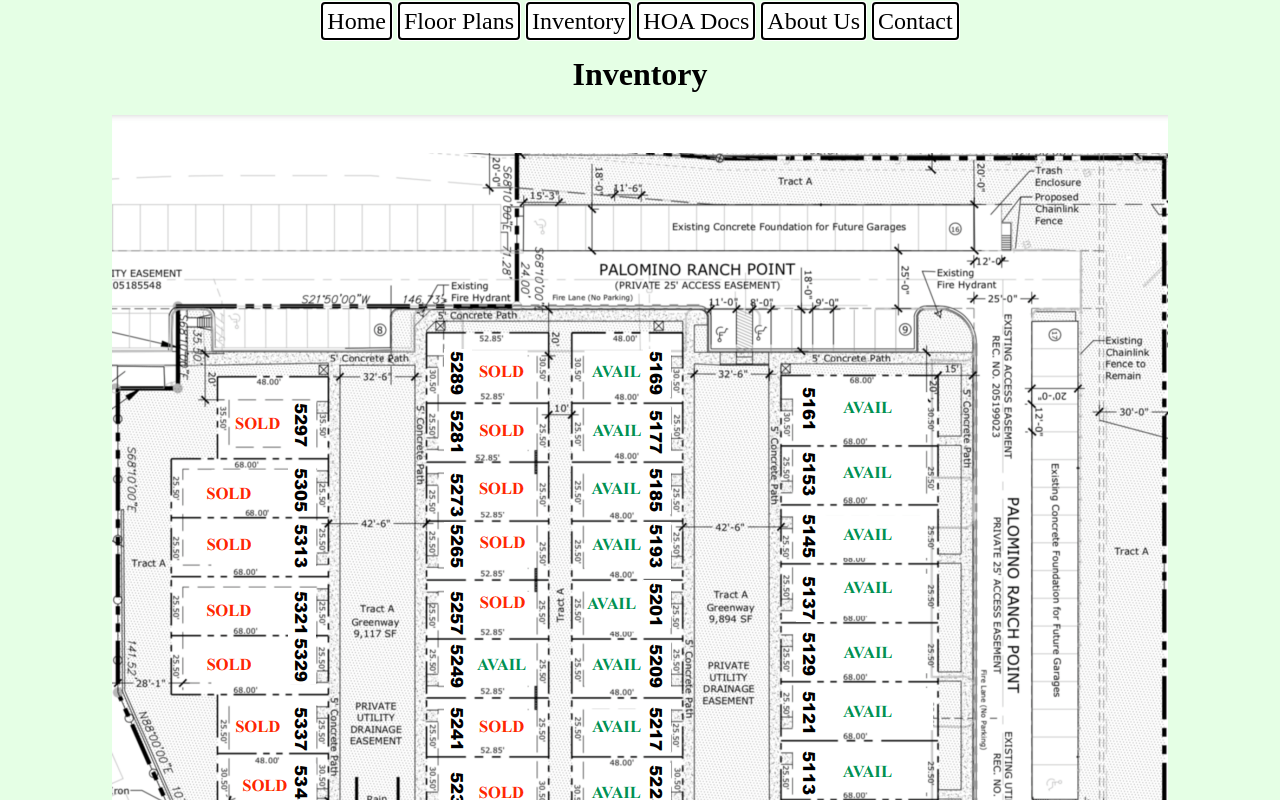
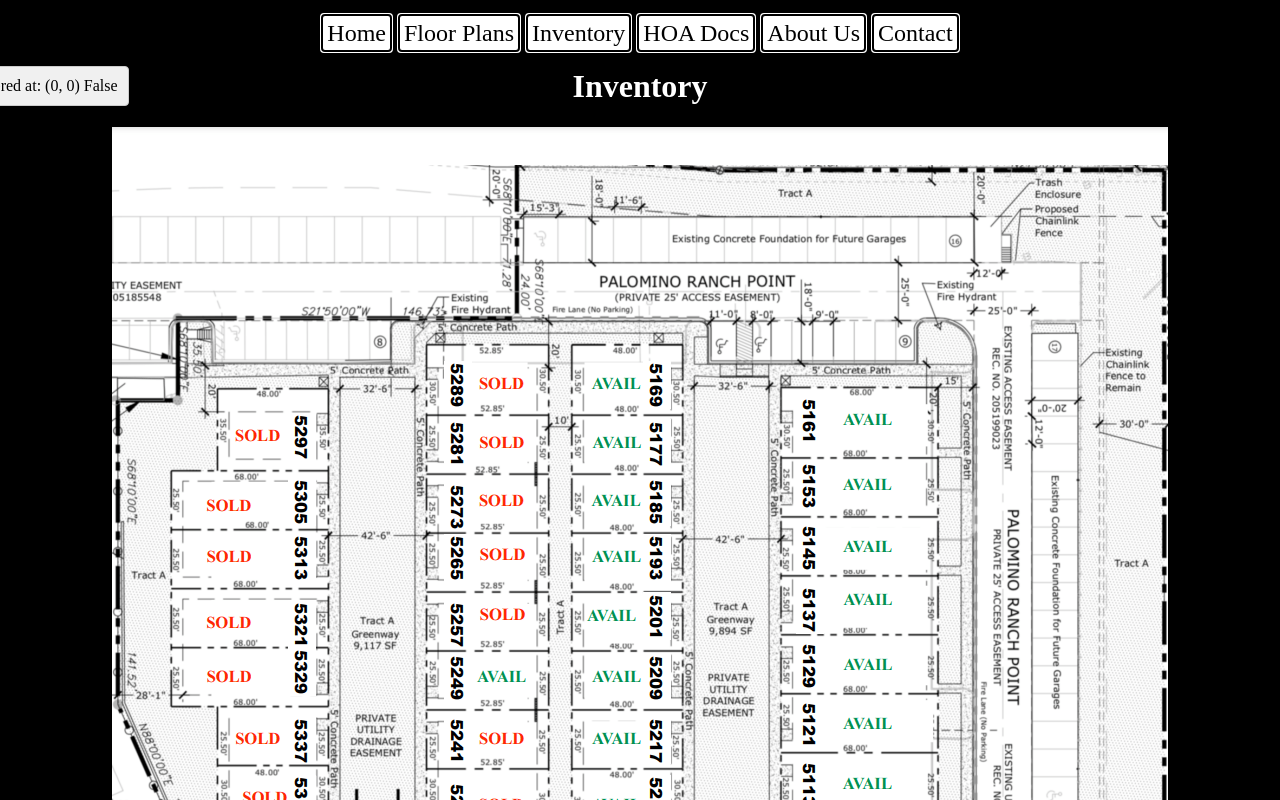
Before and after one commit to ReeceCrook/palomino-townhomes, a React (Create React App) app: page /inventory in a window 1280 px wide. Shown: the top 800 px of the page. Built offline with nearby package versions, Linux system fonts and the light colour scheme.

Commit message:
Setup very rough draft of hover messages

```diff
--- a/src/App.css
+++ b/src/App.css
@@ -1,6 +1,7 @@
 body {
-  background-color: #e5ffe5;
-  color: black;
+  background-color: black;
+  color: white;
+  margin-top: 20px;
 }
 
 .App {
--- a/src/Components/Inventory.js
+++ b/src/Components/Inventory.js
@@ -1,11 +1,98 @@
-import React from 'react'
-import CleanPalomino from '../data/CleanPalomino-plat.png'
+import React, { useState } from 'react'
+import cleanPalomino from '../data/CleanPalomino-plat.png'
 
 function Inventory() {
+
+  const [hoveredPosition, setHoveredPosition] = useState({ x: 0, y: 0 });
+
+  const handleMouseMove = (event) => {
+    const { offsetX, offsetY } = event.nativeEvent;
+    setHoveredPosition({ x: offsetX, y: offsetY });
+  };
+
+  // case hoveredPosition.x <= 825 && hoveredPosition.x >= 670 && hoveredPosition.y <=  && hoveredPosition.y >= :
+  //hoveredPosition.x <= 825 && hoveredPosition.x >= 670 && hoveredPosition.y <= 388 && hoveredPosition.y >= 332:
+  // if (hoveredPosition.x <= 825 && hoveredPosition.x >= 670 && hoveredPosition.y <= 326 && hoveredPosition.y >= 260) {
+
+  // }else if(hoveredPosition.x <= 825 && hoveredPosition.x >= 670 && hoveredPosition.y <= 388 && hoveredPosition.y >= 332) {
+
+  // } else {
+
+  // }
+
+  const block1 = hoveredPosition.x <= 825 && hoveredPosition.x >= 670
+  const block2 = hoveredPosition.x <= 570 && hoveredPosition.x >= 460
+  const block3 = hoveredPosition.x <= 436 && hoveredPosition.x >= 315
+  const block4 = hoveredPosition.x <= 304 && hoveredPosition.x >= 107
+  const block5 = hoveredPosition.x <= 216 && hoveredPosition.x >= 58
+
+  const unit1 = block1 && hoveredPosition.y <= 326 && hoveredPosition.y >= 260 ? true: false
+  const unit2 = block1 && hoveredPosition.y <= 388 && hoveredPosition.y >= 332 ? true: false
+  const unit3 = block1 && hoveredPosition.y <= 446 && hoveredPosition.y >= 392 ? true: false
+  const unit4 = block1 && hoveredPosition.y <= 504 && hoveredPosition.y >= 452 ? true: false
+  const unit5 = block1 && hoveredPosition.y <= 563 && hoveredPosition.y >= 510 ? true: false
+  const unit6 = block1 && hoveredPosition.y <= 621 && hoveredPosition.y >= 569 ? true: false
+  const unit7 = block1 && hoveredPosition.y <= 680 && hoveredPosition.y >= 629 ? true: false
+  const unit8 = block1 && hoveredPosition.y <= 754 && hoveredPosition.y >= 688 ? true: false
+
+  const unit9 = block2 && hoveredPosition.y <= 285 && hoveredPosition.y >= 218 ? true: false
+  const unit10 = block2 && hoveredPosition.y <= 345 && hoveredPosition.y >= 290 ? true: false
+  const unit11 = block2 && hoveredPosition.y <= 403 && hoveredPosition.y >= 348 ? true: false
+  const unit12 = block2 && hoveredPosition.y <= 460 && hoveredPosition.y >= 409 ? true: false
+  const unit13 = block2 && hoveredPosition.y <= 523 && hoveredPosition.y >= 467 ? true: false
+  const unit14 = block2 && hoveredPosition.y <= 580 && hoveredPosition.y >= 526 ? true: false
+  const unit15 = block2 && hoveredPosition.y <= 639 && hoveredPosition.y >= 586 ? true: false
+  const unit16 = block2 && hoveredPosition.y <= 710 && hoveredPosition.y >= 465 ? true: false
+
+  const unit17 = block3 && hoveredPosition.y <= 286 && hoveredPosition.y >= 220 ? true: false
+  const unit18 = block3 && hoveredPosition.y <= 346 && hoveredPosition.y >= 290 ? true: false
+  const unit19 = block3 && hoveredPosition.y <= 403 && hoveredPosition.y >= 350 ? true: false
+  const unit20 = block3 && hoveredPosition.y <= 462 && hoveredPosition.y >= 408 ? true: false
+  const unit21 = block3 && hoveredPosition.y <= 522 && hoveredPosition.y >= 467 ? true: false
+  const unit22 = block3 && hoveredPosition.y <= 580 && hoveredPosition.y >= 526 ? true: false
+  const unit23 = block3 && hoveredPosition.y <= 640 && hoveredPosition.y >= 585 ? true: false
+  const unit24 = block3 && hoveredPosition.y <= 710 && hoveredPosition.y >= 643 ? true: false
+
+  const unit25 = block4 && hoveredPosition.y <= 342 && hoveredPosition.y >= 263 ? true: false
+  const unit26 = block5 && hoveredPosition.y <= 401 && hoveredPosition.y >= 347 ? true: false
+  const unit27 = block5 && hoveredPosition.y <= 260 && hoveredPosition.y >= 404 ? true: false
+  const unit28 = block5 && hoveredPosition.y <= 518 && hoveredPosition.y >= 462 ? true: false
+  const unit29 = block5 && hoveredPosition.y <= 577 && hoveredPosition.y >= 522 ? true: false
+  const unit30 = block4 && hoveredPosition.y <= 636 && hoveredPosition.y >= 583 ? true: false
+  const unit31 = block4 && hoveredPosition.y <= 710 && hoveredPosition.y >= 640 ? true: false
+
+
   return (
     <div>
       <h1>Inventory</h1>
-      <img src={CleanPalomino} alt='Inventory' />
+      <img
+        src={cleanPalomino}
+        alt='Inventory'
+        onMouseMove={handleMouseMove}
+      />
+
+      <p style={{
+        color: 'black',
+        position: 'absolute',
+        top: hoveredPosition.y + 50,
+        left: hoveredPosition.x - 45,
+        padding: '10px',
+        background: '#f0f0f0',
+        border: '1px solid #ccc',
+        borderRadius: '4px',
+        boxShadow: '0 2px 10px rgba(0, 0, 0, 0.1)'
+      }}>
+        Hovered at: ({hoveredPosition.x}, {hoveredPosition.y})
+        {unit1 ? " unit1": unit2 ? " unit2": unit3 ? " unit3": unit4 ? " unit4": unit5? " unit5": unit6 ? ' unit6':
+        unit7 ? " unit7": unit8 ? " unit8": unit9 ? " unit9": unit10 ? " unit10": unit11? " unit11": unit12 ? ' unit12':
+        unit13 ? " unit13": unit14 ? " unit14": unit15 ? " unit15": unit16 ? " unit16": unit17? " unit17": unit18 ? ' unit18':
+        unit19 ? " unit19": unit20 ? " unit20": unit21 ? " unit21": unit22 ? " unit22": unit23? " unit23": unit24 ? ' unit24':
+        unit25 ? " unit25": unit26 ? " unit26": unit27 ? " unit27": unit28 ? " unit28": unit29? " unit29": unit30 ? ' unit30': unit31 ? " unit31": " False"}
+
+      </p>
+
+
+
     </div>
   )
 }
```
Also changed, not shown: Inventory.txt (added).
